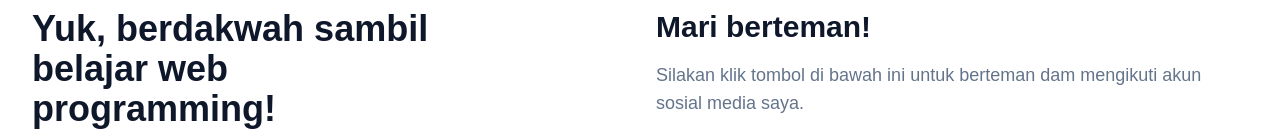
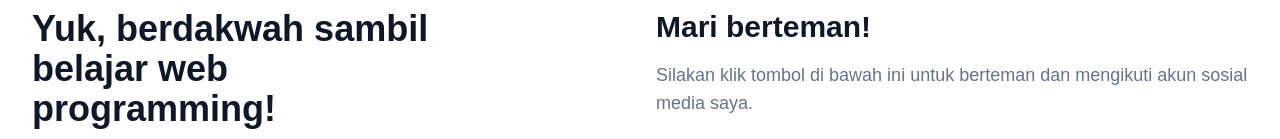
Before and after one commit to bejobeud/portofolio-tailwind-css, a website: page index.html in a window 1280 px wide. Shown: the part 711-850 px from the top of the page. Drawn offline with Linux system fonts and the light colour scheme.

Commit message:
perbaikan fitur

```diff
--- a/index.html
+++ b/index.html
@@ -112,7 +112,7 @@
           </div>
           <div class="w-full px-4 mb-10 mt-10 lg:w-1/2">
             <h3 class="font-semibold text-dark text-2xl mb-4 lg:text-3xl lg:pt-0 dark:text-white">Mari berteman!</h3>
-            <p class="font-medium text-base text-secondary mb-6 lg:text-lg">Silakan klik tombol di bawah ini untuk berteman dam mengikuti akun sosial media saya.
+            <p class="font-medium text-base text-secondary mb-6 lg:text-lg">Silakan klik tombol di bawah ini untuk berteman dan mengikuti akun sosial media saya.
             </p>
             <div class="flex items-center">
               <!-- Instagram -->
```
